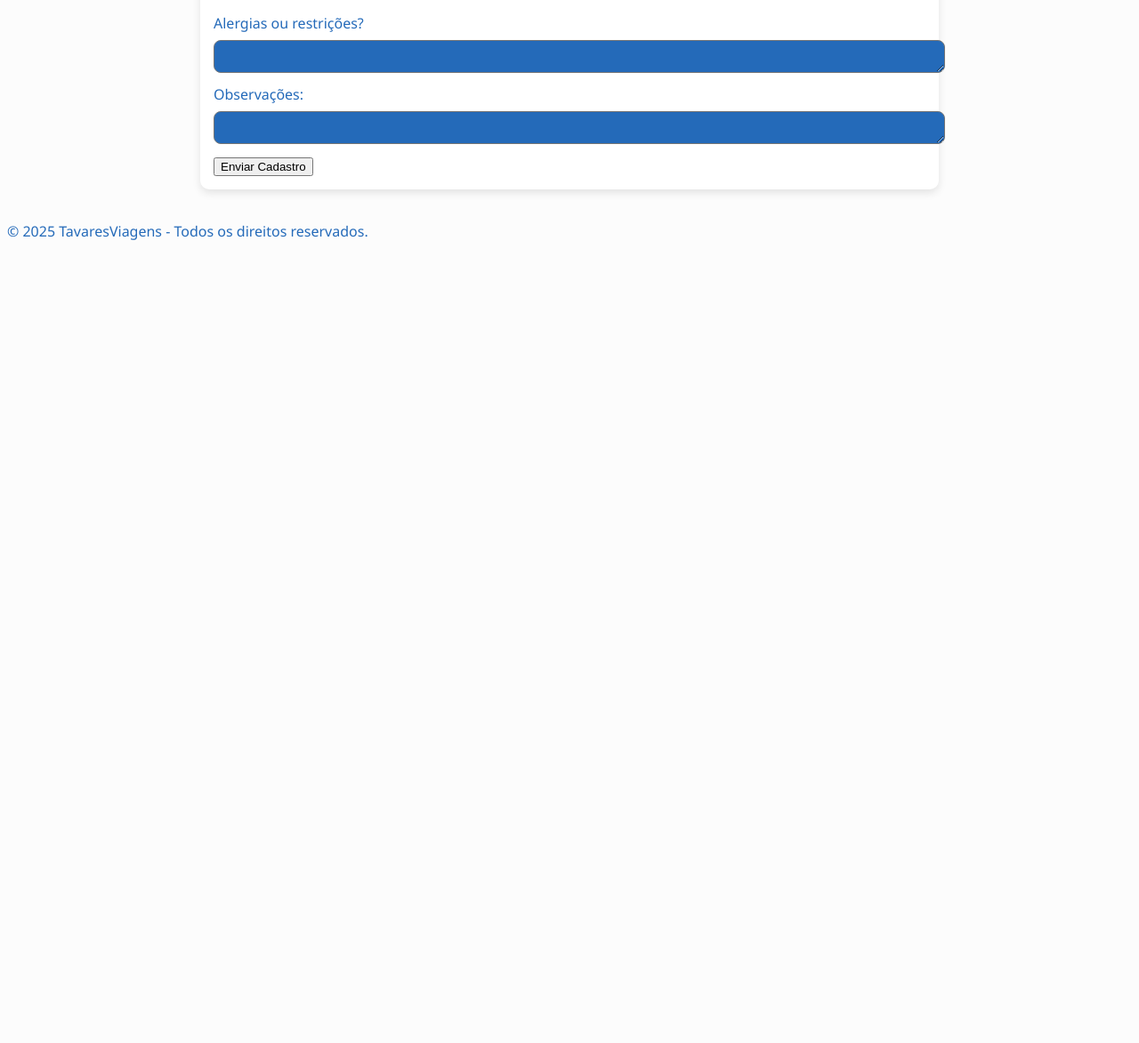
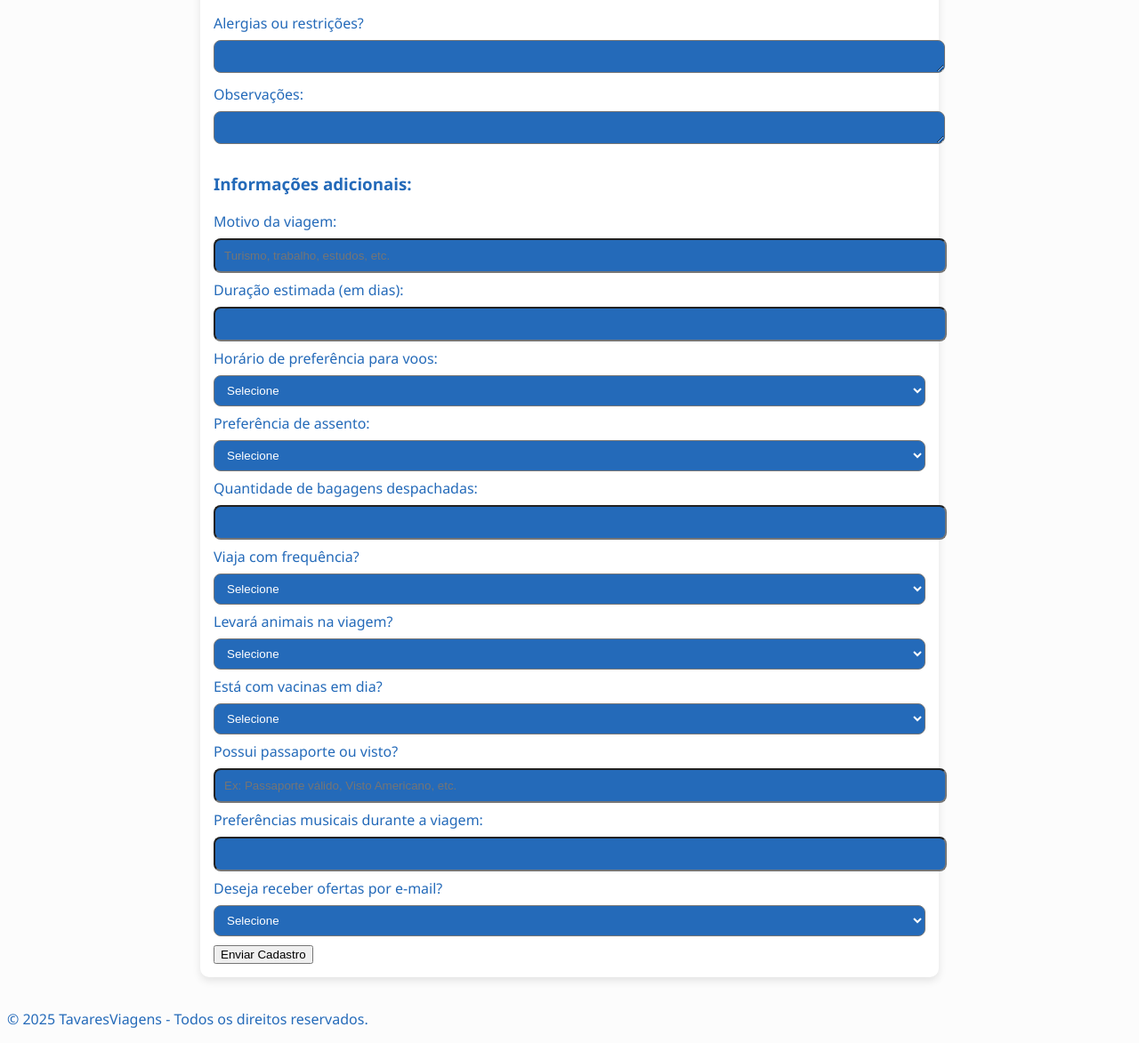
Before and after one commit to ViniciusTn/Formulario, a plain HTML site: page index.html in a window 1280 px wide. Shown: the part 2577-3750 px from the top of the page at 89% size. Before the commit the page ends 2864 px from the top, so only its background shows below. Drawn offline with Linux system fonts and the light colour scheme.

Commit message:
finalizado

```diff
--- a/index.html
+++ b/index.html
@@ -131,9 +131,72 @@
 
           <label for="obs">Observações:</label>
     <textarea class="inputs" id="obs" name="obs" rows="3"></textarea>
+    <h3>Informações adicionais:</h3>
+
+    <label for="motivo">Motivo da viagem:</label>
+    <input type="text" class="inputs" id="motivo" name="motivo" placeholder="Turismo, trabalho, estudos, etc.">
+
+    <label for="duracao">Duração estimada (em dias):</label>
+    <input type="number" class="inputs" id="duracao" name="duracao" min="1">
+
+    <label for="horario-preferencia">Horário de preferência para voos:</label>
+    <select class="inputs" id="horario-preferencia" name="horario-preferencia">
+        <option value="">Selecione</option>
+        <option value="manha">Manhã</option>
+        <option value="tarde">Tarde</option>
+        <option value="noite">Noite</option>
+    </select>
+
+    <label for="assento">Preferência de assento:</label>
+    <select class="inputs" id="assento" name="assento">
+        <option value="">Selecione</option>
+        <option value="janela">Janela</option>
+        <option value="corredor">Corredor</option>
+        <option value="tanto-faz">Tanto faz</option>
+    </select>
+
+    <label for="bagagem">Quantidade de bagagens despachadas:</label>
+    <input type="number" class="inputs" id="bagagem" name="bagagem" min="0">
+
+    <label for="frequencia">Viaja com frequência?</label>
+    <select class="inputs" id="frequencia" name="frequencia">
+        <option value="">Selecione</option>
+        <option value="sim">Sim</option>
+        <option value="nao">Não</option>
+    </select>
+
+    <label for="animais">Levará animais na viagem?</label>
+    <select class="inputs" id="animais" name="animais">
+        <option value="">Selecione</option>
+        <option value="sim">Sim</option>
+        <option value="nao">Não</option>
+    </select>
+
+    <label for="vacinas">Está com vacinas em dia?</label>
+    <select class="inputs" id="vacinas" name="vacinas">
+        <option value="">Selecione</option>
+        <option value="sim">Sim</option>
+        <option value="nao">Não</option>
+    </select>
+
+    <label for="documentos-extra">Possui passaporte ou visto?</label>
+    <input type="text" class="inputs" id="documentos-extra" name="documentos-extra" placeholder="Ex: Passaporte válido, Visto Americano, etc.">
+
+    <label for="preferencias-musicais">Preferências musicais durante a viagem:</label>
+    <input type="text" class="inputs" id="preferencias-musicais" name="preferencias-musicais">
+
+    <label for="newsletter">Deseja receber ofertas por e-mail?</label>
+    <select class="inputs" id="newsletter" name="newsletter">
+        <option value="">Selecione</option>
+        <option value="sim">Sim</option>
+        <option value="nao">Não</option>
+    </select>
+
+    <form id="formulario">
 
 
-                    <button type="submit">Enviar Cadastro</button>
+        <button type="button" onclick="validarFormulario()">Enviar Cadastro</button>
+    </form>
 
 
 
--- a/script.js
+++ b/script.js
@@ -0,0 +1,28 @@
+function validarFormulario() {
+    const nome = document.getElementById('nome').value.trim();
+    const email = document.getElementById('email').value.trim();
+    const telefone = document.getElementById('tel').value.trim();
+    const cpf = document.getElementById('CPF').value.trim();
+    const rg = document.getElementById('RG').value.trim();
+    const pais = document.getElementById('pais').value.trim();
+    const nascimento = document.getElementById('nascimento').value;
+
+    // Verificar campos obrigatórios
+    if (!nome || !email || !telefone || !cpf || !rg || !pais || !nascimento) {
+        console.warn("Preencha todos os campos obrigatórios.");
+        alert("⚠️ Por favor, preencha todos os campos obrigatórios.");
+        return;
+    }
+
+    // Exibir dados no console
+    console.log("📋 Dados do Formulário:");
+    console.log("Nome:", nome);
+    console.log("Email:", email);
+    console.log("Telefone:", telefone);
+    console.log("CPF:", cpf);
+    console.log("RG:", rg);
+    console.log("País:", pais);
+    console.log("Data de Nascimento:", nascimento);
+
+    alert("✅ Dados validados! Veja o console.");
+}
```
